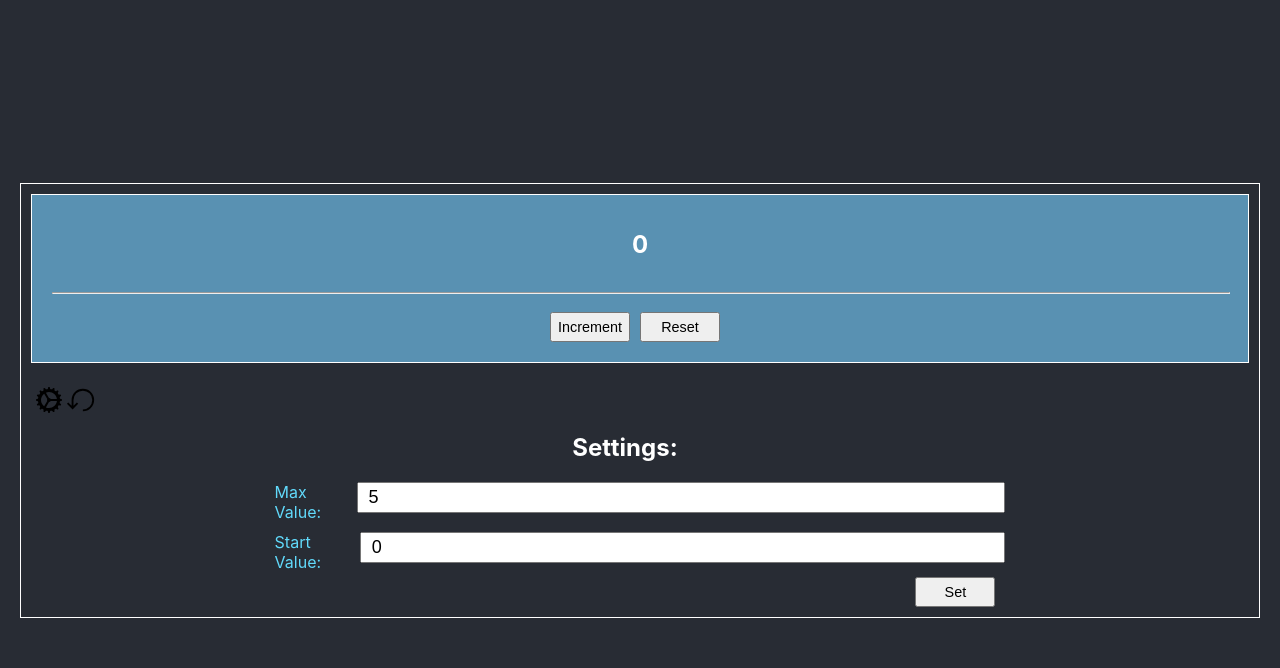
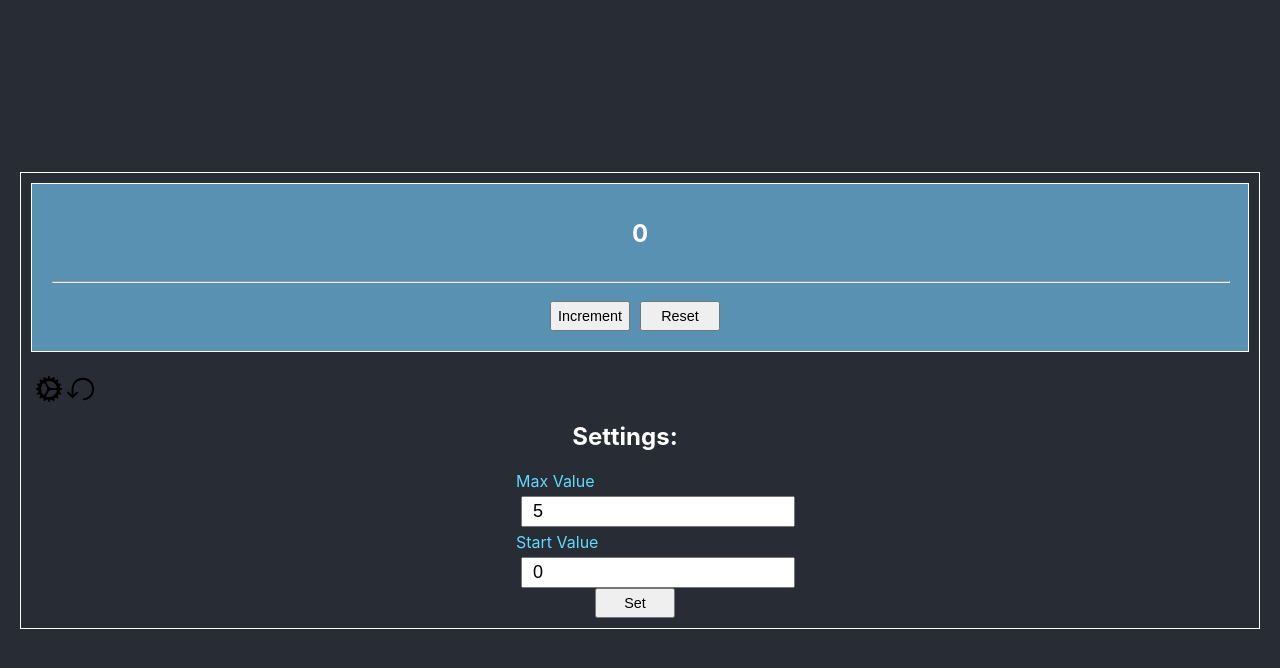
Before and after one commit to Smbat1505/counter, a React (Create React App) app: page / in a window 1280 px wide. Both pictures are taken after a click on the element 48 px from the left and 494 px from the top of the page. Shown: the top 668 px of the page. Built offline with nearby package versions, Linux system fonts and the light colour scheme.

Commit message:
add universal component Button.tsx and UniversalInput.tsx in Counter.tsx

```diff
--- a/package.json
+++ b/package.json
@@ -14,7 +14,9 @@
     "gh-pages": "^5.0.0",
     "react": "^18.2.0",
     "react-dom": "^18.2.0",
+    "react-redux": "^8.1.2",
     "react-scripts": "5.0.1",
+    "redux": "^4.2.1",
     "typescript": "^4.9.5",
     "web-vitals": "^2.1.4"
   },
--- a/src/App.tsx
+++ b/src/App.tsx
@@ -9,5 +9,4 @@ function App() {
         </div>
     )
 }
-
 export default App;
--- a/src/components/Counter.tsx
+++ b/src/components/Counter.tsx
@@ -3,7 +3,9 @@
 
 import React, {useEffect, useState} from 'react';
 import './counter.css';
-import reset from './../img/reset.svg'; // Импорт изображения для кнопки сброса
+import reset from './../img/reset.svg';
+import {Button} from "./button/Button";
+import {UniversalInput} from "./input/UniversalInput"; // Импорт изображения для кнопки сброса
 
 const Counter = () => {
 
@@ -56,6 +58,7 @@ const Counter = () => {
 
     const handleSet = () => {
         setCount(startValue); // Функция для установки значения счетчика в начальное значение
+        setShowSettings(false);
     };
 
     const handleHiddenSettings = () => {
@@ -68,7 +71,7 @@ const Counter = () => {
         setMaxValue(5);
         setStartValue(0);
         // Скрыть раздел настроек после сброса
-        // setShowSettings(false);
+        setShowSettings(false);
     };
 
     const errorValue = startValue >= maxValue || startValue < 0; // Проверка наличия ошибки во входных значениях
@@ -92,10 +95,14 @@ const Counter = () => {
                 <hr/>
                 {/* Кнопки увеличения и сброса значения счетчика */}
                 <div className={'counter-batten-section'}>
-                    <button onClick={handleIncrement} disabled={count === maxValue || errorValue}>
-                        Increment
-                    </button>
-                    <button disabled={errorValue} onClick={handleReset}>Reset</button>
+                    <Button
+                        onClick={handleIncrement}
+                        disabled={count === maxValue || errorValue}
+                    >Increment</Button>
+                    <Button
+                        onClick={handleReset}
+                        disabled={errorValue}
+                    >Reset</Button>
                 </div>
 
             </div>
@@ -113,6 +120,7 @@ const Counter = () => {
                 </svg>
             </span>
 
+
                 {/* Кнопка для полного сброса счетчика и настроек */}
                 <span
                     className={'resets'}
@@ -129,38 +137,44 @@ const Counter = () => {
                         <h2>Settings:</h2>
                         <div className={'counter-input'}>
                             {/* Поле ввода максимального значения */}
-                            <label>
-                                Max Value:{' '}
-                                <input className={inputError}
+                            <UniversalInput
+                                label=" Max Value"
                                 type="number"
                                 value={maxValue}
                                 onChange={handleMaxValueChange}
+                                className={inputError}
+                                placeholder={' Max Value'}
+
                             />
-                            </label>
 
                             {/* Поле ввода начального значения */}
-                            <label>
-                                Start Value:{' '}
-                                <input className={inputError}
+                            <UniversalInput
+                                label="  Start Value"
                                 type="number"
                                 value={startValue}
                                 onChange={handleStartValueChange}
+                                className={inputError}
+                                placeholder={' Start Value'}
+
                             />
-                            </label>
                         </div>
                         <div className={'counter-input'}>
-                            {/* Здесь могут быть другие настройки, если нужно */}
+
+                            <Button
+                                onClick={handleSet}
+                                className={''}
+                                onKeyDown={() => {
+                                }}
+                                disabled={startValue >= maxValue || startValue < 0}
+                            >
+                                Set
+                            </Button>
                         </div>
-                        {/* Кнопка для установки настроек */}
-                        <button onClick={handleSet} disabled={startValue >= maxValue || startValue < 0}>
-                            Set
-                        </button>
                     </div>
                 )
             }
-
         </div>
-    );
+    )
 };
 
 export default Counter;
--- /dev/null
+++ b/src/components/button/Button.tsx
@@ -0,0 +1,14 @@
+import React, {ReactNode, ButtonHTMLAttributes} from 'react';
+
+type UniversalButtonProps = ButtonHTMLAttributes<HTMLButtonElement> & {
+    children: ReactNode;
+    // Add any additional props or customization options here
+};
+
+export const Button: React.FC<UniversalButtonProps> = ({children, ...props}) => {
+    return (
+        <button {...props}>
+            {children}
+        </button>
+    );
+};
--- /dev/null
+++ b/src/components/input/UniversalInput.tsx
@@ -0,0 +1,17 @@
+import React, { InputHTMLAttributes, ReactNode } from 'react';
+
+type UniversalInputProps = InputHTMLAttributes<HTMLInputElement> & {
+    label?: string;
+    children?: ReactNode;
+    // Добавьте любые дополнительные свойства или опции настраиваемого ввода здесь
+};
+
+export const UniversalInput: React.FC<UniversalInputProps> = ({ label, children, ...props }) => {
+    return (
+        <div>
+            {label && <label htmlFor={props.id}>{label}</label>}
+            <input {...props} />
+            {children}
+        </div>
+    );
+};
--- a/src/index.tsx
+++ b/src/index.tsx
@@ -3,6 +3,8 @@ import ReactDOM from 'react-dom/client';
 import './index.css';
 import App from './App';
 import reportWebVitals from './reportWebVitals';
+// import {loadState} from './localStorage'
+// const persistedState = loadState();
 
 const root = ReactDOM.createRoot(
   document.getElementById('root') as HTMLElement
```
Also changed, not shown: 2 other files (tests, documents, lock files or other folders). Lines whose indentation alone changed are shown as unchanged.
